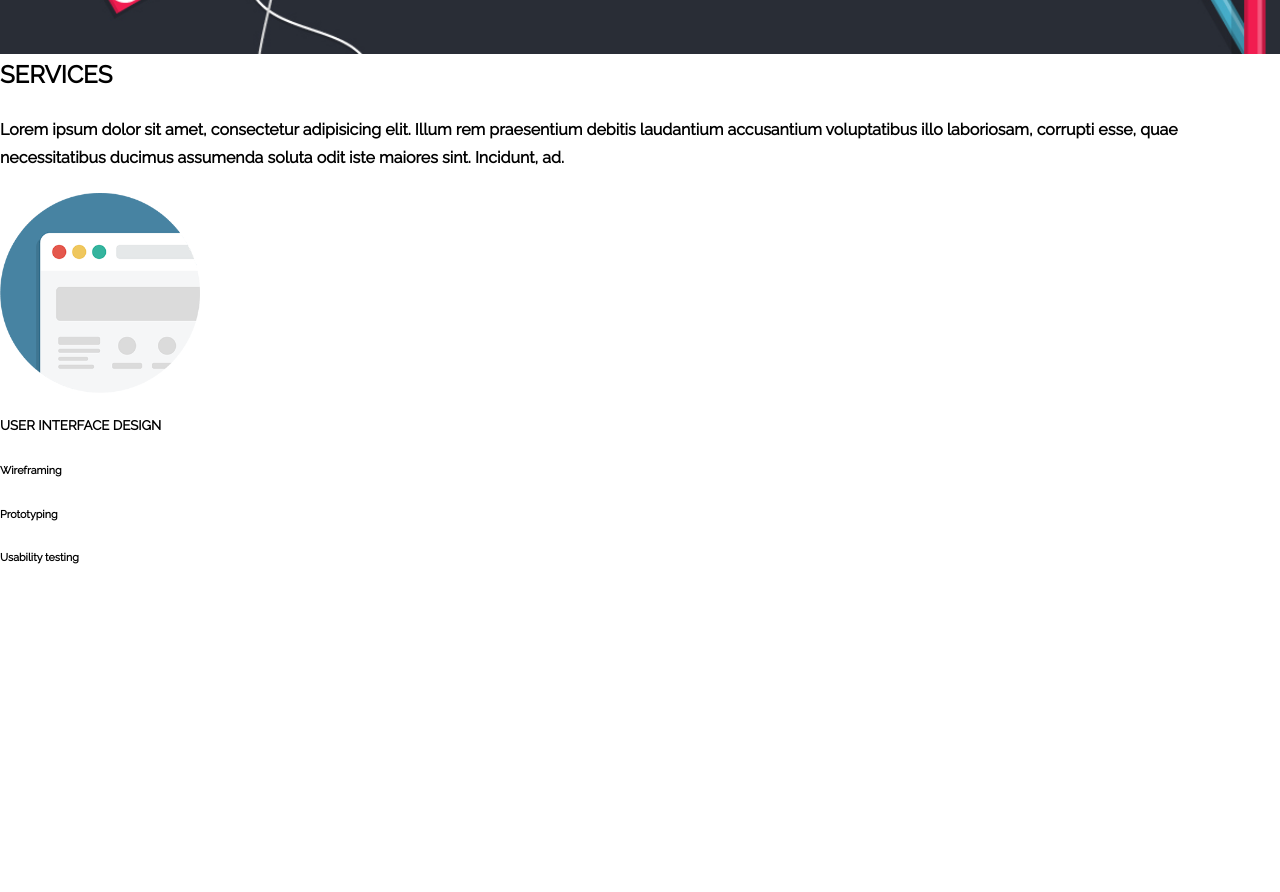
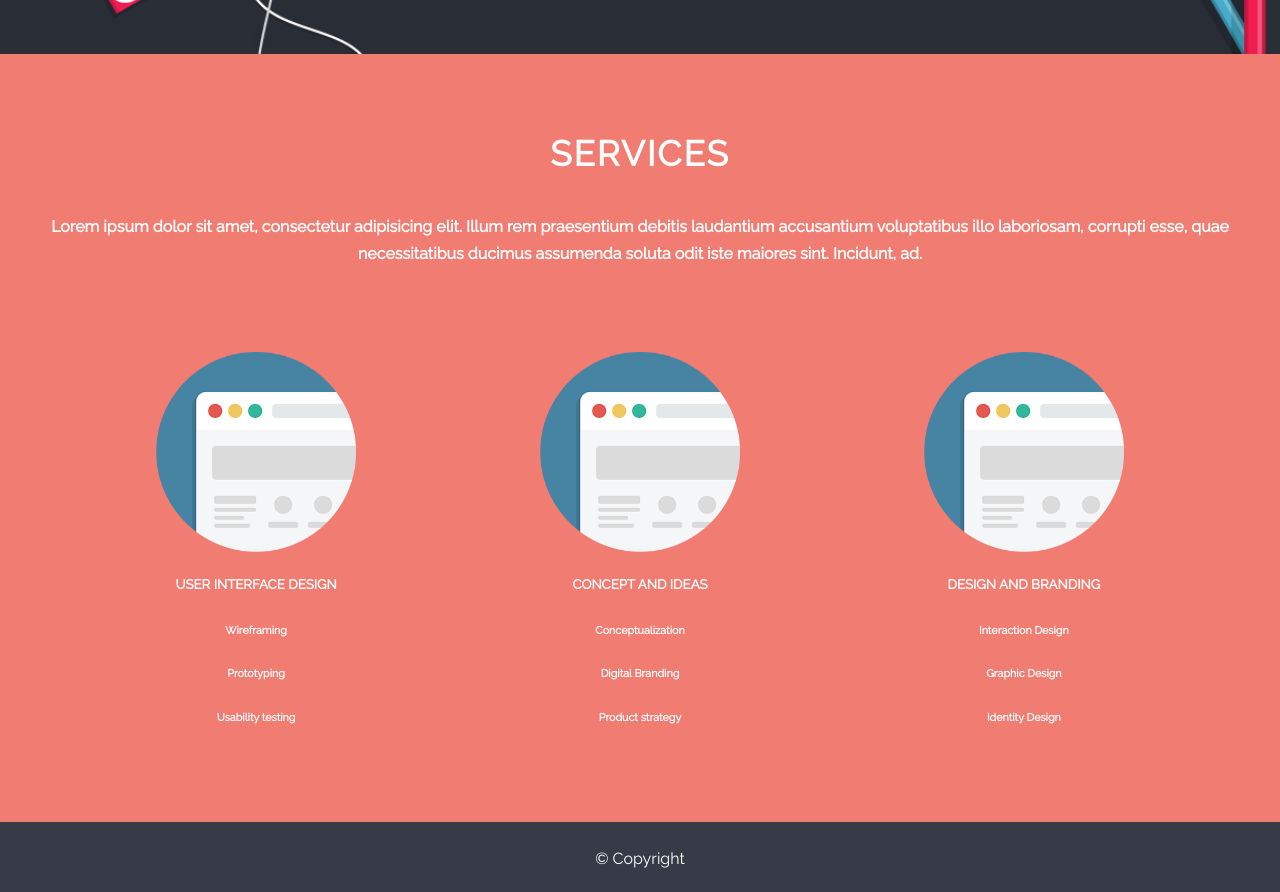
Before and after one commit to sagicary/applove, a plain HTML site: page index.html in a window 1280 px wide. Shown: the part 580-1472 px from the top of the page. Before the commit the page ends 1172 px from the top, so only its background shows below. Drawn offline with Linux system fonts and the light colour scheme.

Commit message:
Guiado terminado

```diff
--- a/css/main.css
+++ b/css/main.css
@@ -82,3 +82,25 @@ header{
   display: inline-block;
   font-size: 14px;
 }
+#services{
+  background-color: #F17C72;
+  text-align: center;
+  color: #fff;
+  padding: 70px 7px;
+}
+.box-services{
+  display: inline-block;
+  width: 30%;
+  margin-top: 63px;
+}
+.text-services{
+  font-size: 35px;
+  letter-spacing: 2px;
+}
+footer{
+  text-align: center;
+  height: 70px;
+  background-color: #373b47;
+  color: white;
+  padding-top: 7px;
+}
--- a/index.html
+++ b/index.html
@@ -47,8 +47,25 @@
 				<h6 class="m-0">Prototyping</h6>
 				<h6 class="m-0">Usability testing</h6>
 			</div>
+			<div class="box-services">
+				<img src="assets/images/website.png" alt="Website" width="200">
+				<h5 class="mb-0">CONCEPT AND IDEAS</h5>
+				<h6 class="m-0">Conceptualization</h6>
+				<h6 class="m-0">Digital Branding</h6>
+				<h6 class="m-0">Product strategy</h6>
+			</div>
+			<div class="box-services">
+				<img src="assets/images/website.png" alt="Website" width="200">
+				<h5 class="mb-0">DESIGN AND BRANDING</h5>
+				<h6 class="m-0">Interaction Design</h6>
+				<h6 class="m-0">Graphic Design</h6>
+				<h6 class="m-0">Identity Design</h6>
+			</div>
 		</div>
 	</section>
+	<footer>
+		<p>© Copyright</p>
+	</footer>
 
 	<!-- Enlaza tu JS aquí -->
 
```
